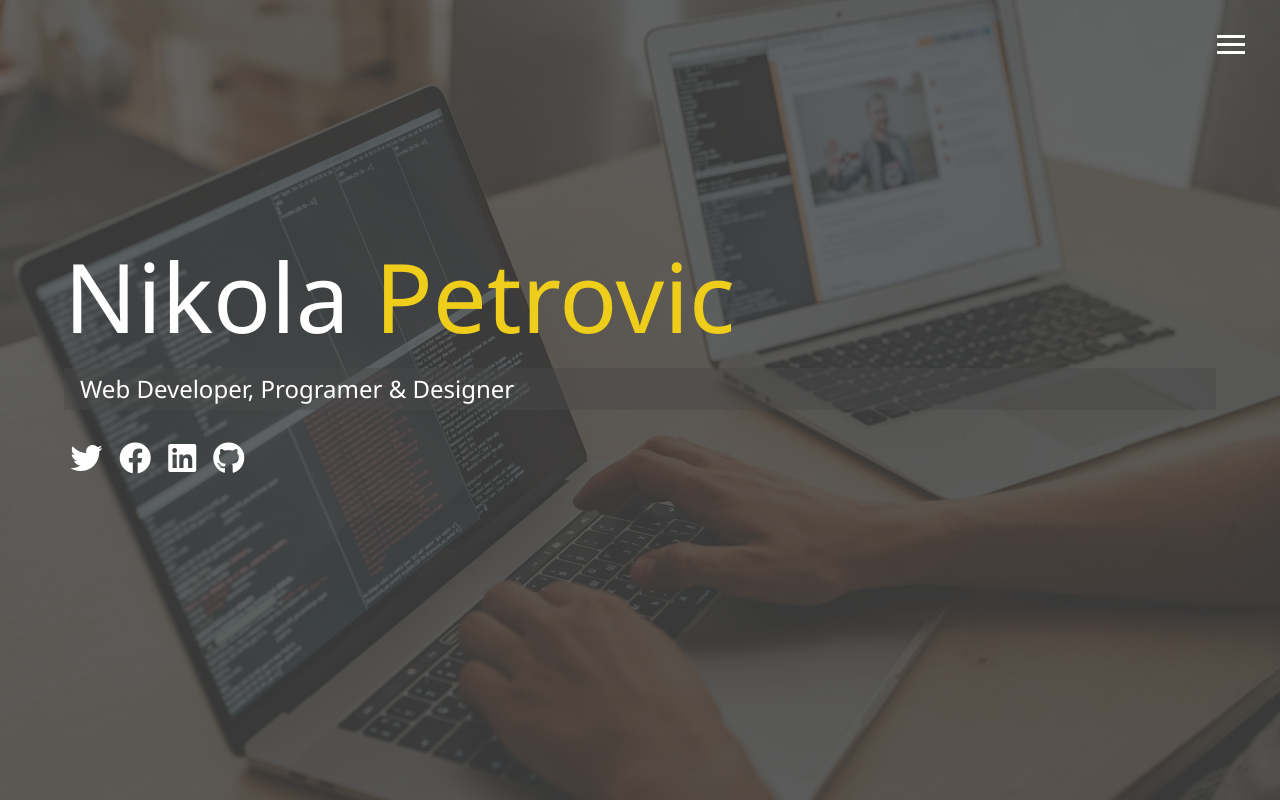
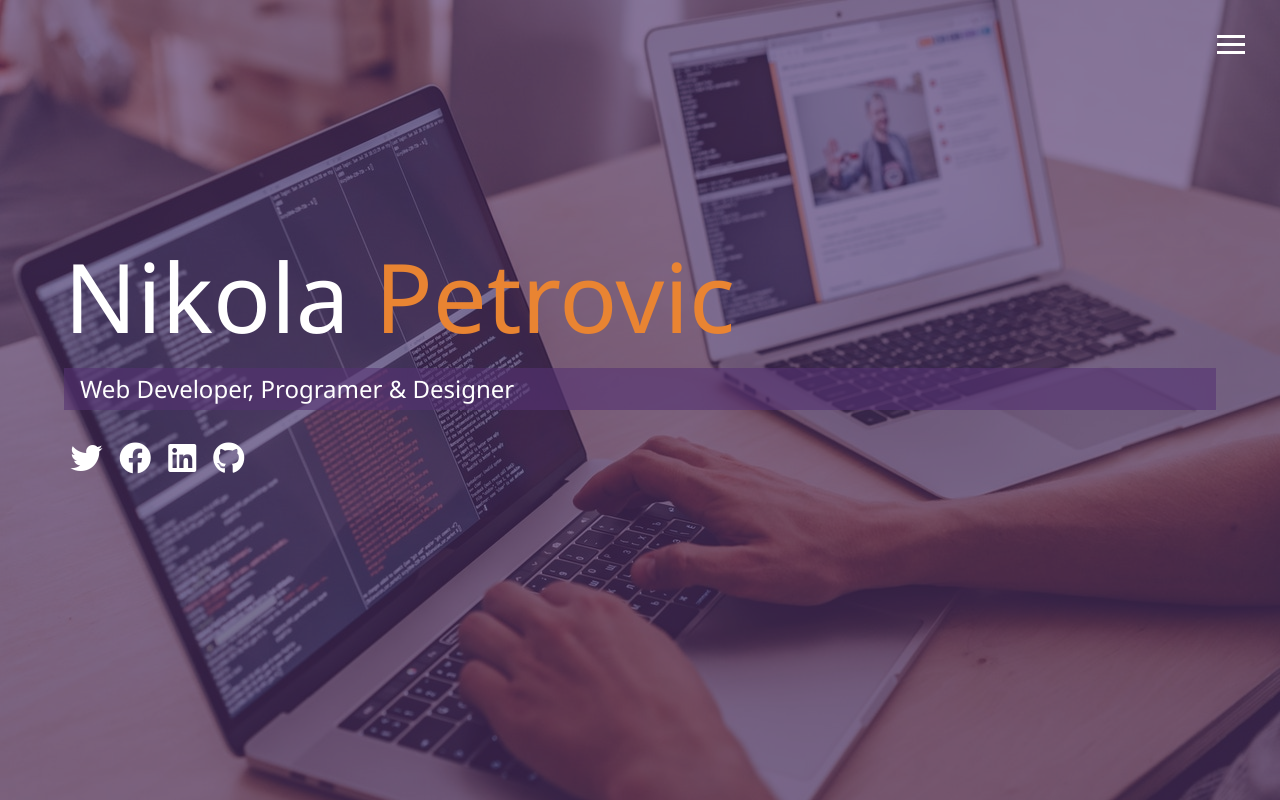
Before and after one commit to crazybarber90/scss-portfolio-project, a plain HTML site: page index.html in a window 1280 px wide. Drawn offline with Linux system fonts and the light colour scheme.

Commit message:
Added mediaqueris and background color changed

```diff
--- a/sass/_config.scss
+++ b/sass/_config.scss
@@ -1,8 +1,8 @@
-$primary-color: #444;
-$secondary-color: #eece1a;
+$primary-color: rgb(80, 47, 107);
+$secondary-color: #e98432;
 $show-home-image : true;
 $home-image: url(../img/background.jpg);
-$background-opacity: 0.8;
+$background-opacity: 0.6;
 
 @mixin easeOut {
     transition: all 0.5s ease-in-out;
@@ -28,3 +28,30 @@ $background-opacity: 0.8;
 
     }
 }
+
+
+//Media Query Mixins
+@mixin mediaSm {
+    @media screen and (max-width: 500px) {
+         @content;
+    }
+}
+
+@mixin mediaMd {
+    @media screen and (max-width: 768px) {
+         @content;
+    }
+}
+
+@mixin mediaLg {
+    @media screen and (min-width:769px ) and
+    (max-width: 1170px) {
+         @content;
+    }
+}
+
+@mixin mediaXl {
+    @media screen and (min-width: 1171px) {
+         @content;
+    }
+}
--- /dev/null
+++ b/sass/_mobile.scss
@@ -0,0 +1,60 @@
+// WideScreens
+@include mediaXl{
+
+}
+
+// Desktops & Laptops
+@include mediaLg{
+
+}
+
+// Tablets & Small Laptops
+@include mediaMd{
+    main {
+        align-items: center;
+        text-align: center;
+
+        .lg-heading {
+            line-height: 1;
+            margin-bottom: 1rem;
+        }
+
+    }
+
+    ul.menu-nav,
+    div.menu-branding {
+        float: none;
+        width: 100%;
+        min-height:0;
+
+        &.show{
+            transform: translate3d(0, 0, 0);
+        }
+    }
+
+    .menu-nav {
+        height: 75vh;
+        transform: translate3d(-100%, 0, 0);
+        font-size: 24px;
+
+    }
+
+    .menu-branding {
+        height: 25vh;
+        transform: translate3d(100%, 0, 0);
+
+        .portrait {
+            width: 140px;
+            height: 140px;
+            border: solid 1px $secondary-color;
+            background-size: cover;
+        }
+    }
+}
+
+// Smartphones
+@include mediaSm{
+    main#home h1 {
+        margin-top: 10vh;
+    }
+}
--- a/sass/style.scss
+++ b/sass/style.scss
@@ -1,5 +1,6 @@
 @import 'config';
 @import 'menu';
+@import 'mobile';
 
 *{
     box-sizing: border-box;
@@ -27,7 +28,7 @@ h1, h2, h3 {
     &.sm-heading {
         margin-bottom: 2rem;
         padding: 0.2rem 1rem;
-        background: rgba(lighten($primary-color, 2), 0.5);
+        background: rgba(lighten($primary-color, 2), 0.6);
     }
 }
 
```
Also changed, not shown: sass/style.css, 1 other file.
